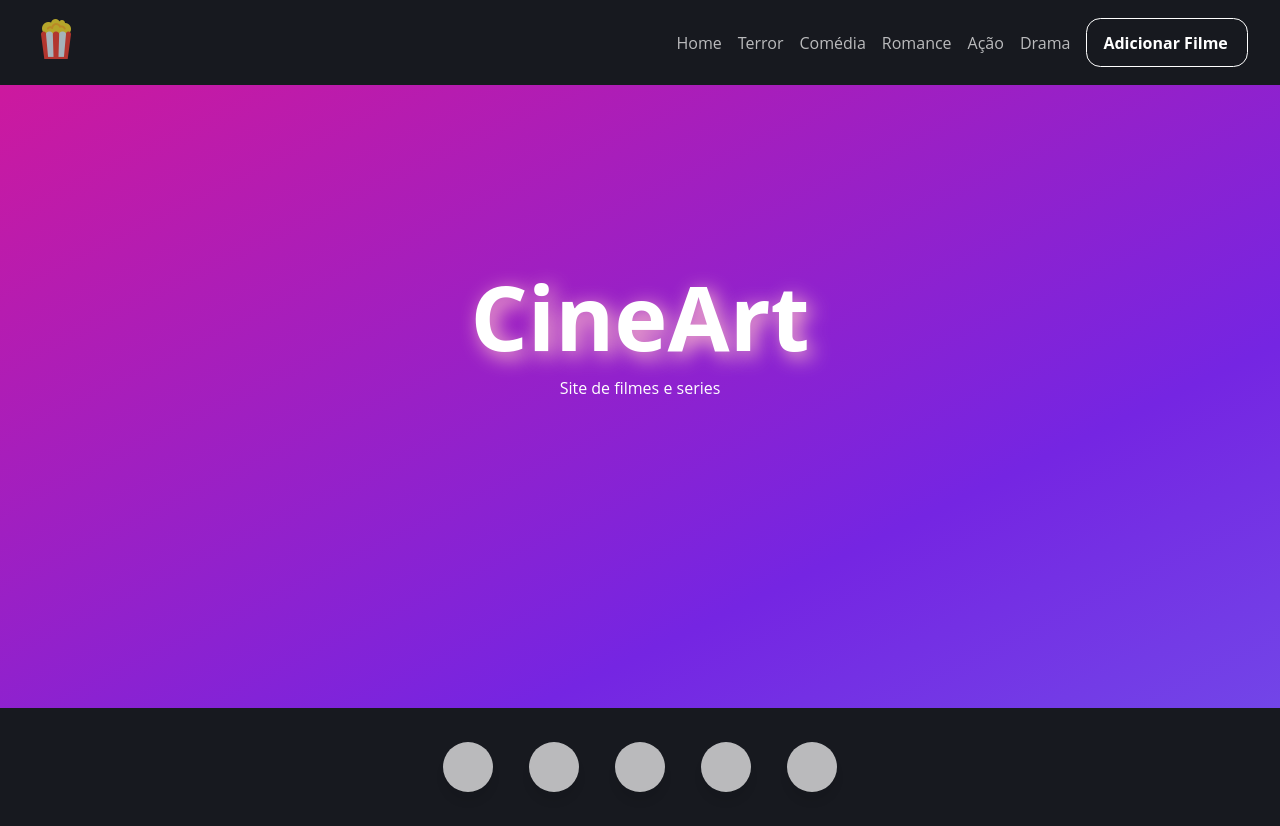
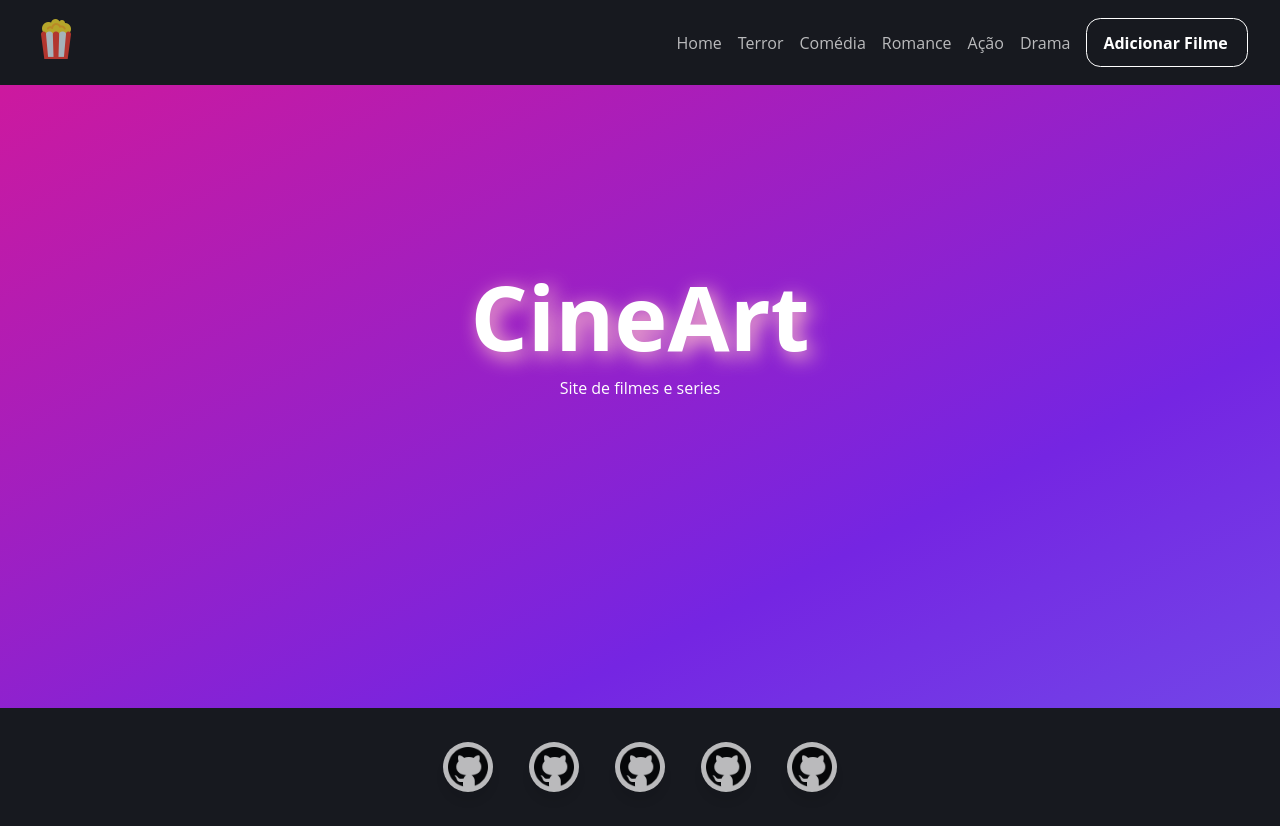
Before and after one commit to fernandorussie/cinemaAPI, a React (Vite) app: page / in a window 1280 px wide. Built offline with nearby package versions, Linux system fonts and the light colour scheme.

Commit message:
adicionando logo github no footer

```diff
--- a/src/components/Footer/footer.css
+++ b/src/components/Footer/footer.css
@@ -37,6 +37,10 @@ footer ul{
     box-shadow: 0 10px 10px rgba(0, 0, 0, 0.1);
     cursor: pointer;
     transition: all 0.2s cubic-bezier(0.68, -0.55, 0.265, 1.55);
+    background-image: url('../../assets/github.png');
+    background-repeat: no-repeat;
+    background-size: cover;
+
   }
 
   .wrapper .tooltip {
@@ -44,7 +48,7 @@ footer ul{
     top: 0;
     font-size: 14px;
     background: #fff;
-    color: #fff;
+    color: rgb(59, 59, 59);
     padding: 5px 8px;
     border-radius: 5px;
     box-shadow: 0 10px 10px rgba(0, 0, 0, 0.1);
@@ -78,22 +82,22 @@ footer ul{
   }
 
   .wrapper .facebook:hover,
-  .wrapper .facebook:hover .tooltip,
+
   .wrapper .facebook:hover .tooltip::before {
-    background: #7525e2;
+    background-image: url('../../assets/logo.png');
     color: #fff;
   }
 
   .wrapper .twitter:hover,
-  .wrapper .twitter:hover .tooltip,
+
   .wrapper .twitter:hover .tooltip::before {
-    background: #7525e2;
+    background-image: url('../../assets/logo.png');
     color: #fff;
   }
 
   .wrapper .instagram:hover,
-  .wrapper .instagram:hover .tooltip,
+
   .wrapper .instagram:hover .tooltip::before {
-    background: #7525e2;
+    background-image: url('../../assets/logo.png');
     color: #fff;
   }
```
